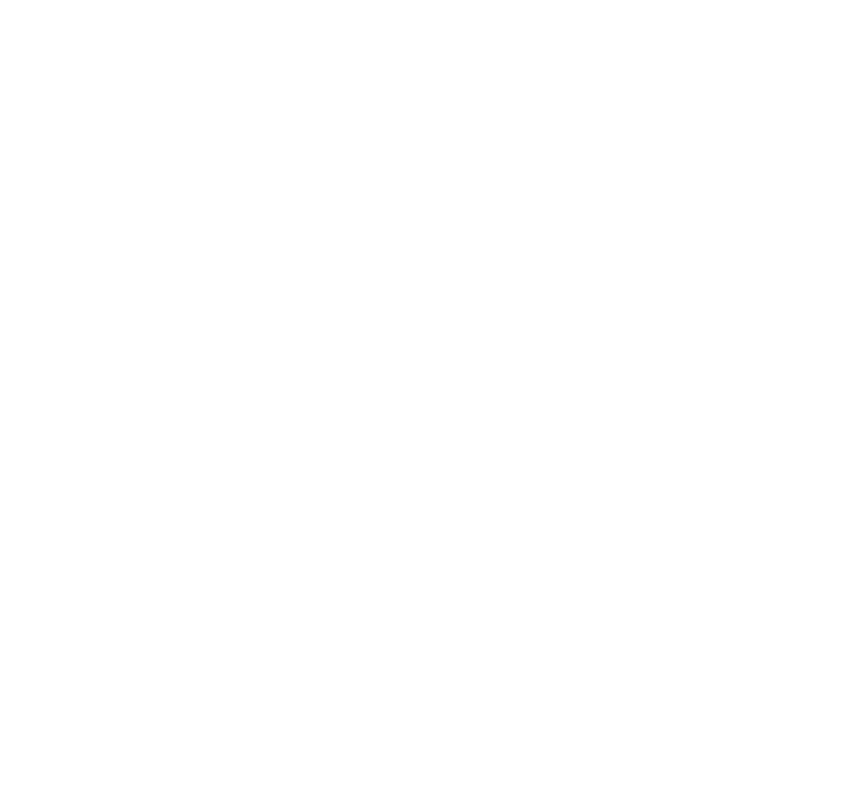
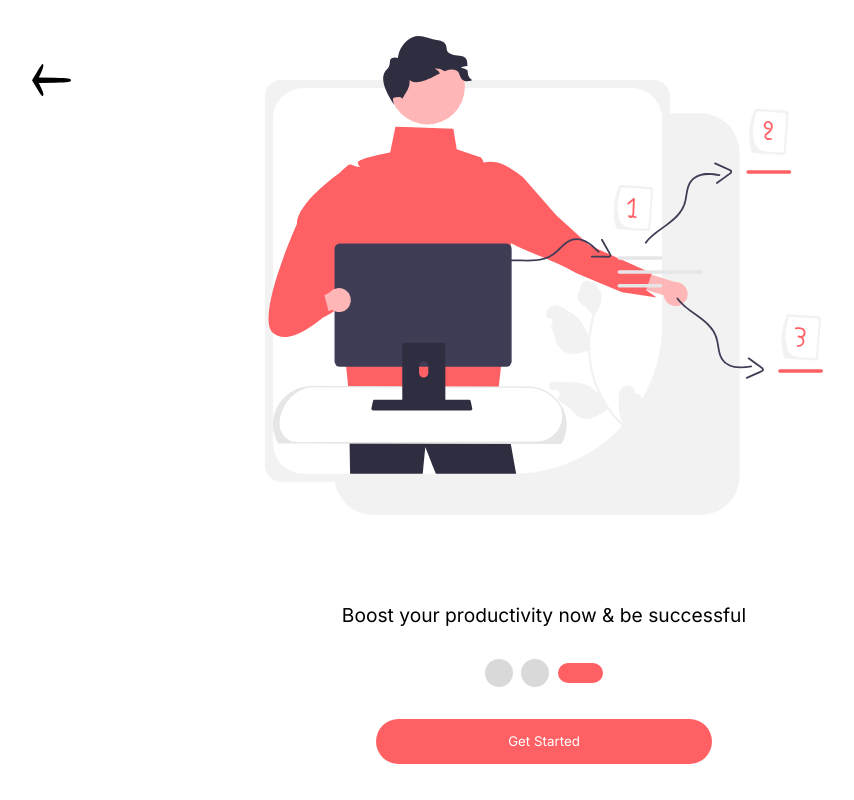
Before and after one commit to CesarBraz7/desafio-01-aws-react, a plain HTML site: page desafio-01/pages/apresentacao/tela4/index.html in a window 1280 px wide. Shown: the whole page, without its empty margins (96-950 px from the left). Drawn offline with Linux system fonts and the light colour scheme.

Commit message:
:sparkles: feat: add tela 4

```diff
--- a/desafio-01/pages/apresentacao/tela3/style.css
+++ b/desafio-01/pages/apresentacao/tela3/style.css
@@ -36,7 +36,7 @@ main{
 }
 
 #img1{
-    width: 80%;
+    width: 90%;
     margin-bottom: 7vh;
 }
 
--- a/desafio-01/pages/apresentacao/tela4/index.html
+++ b/desafio-01/pages/apresentacao/tela4/index.html
@@ -7,7 +7,23 @@
     <title>Pomo</title>
 </head>
 <body>
-
+    <nav id="arrow-left-box">
+        <button id="arrow-left">
+            <img src="../../../assets/icons/arrow-left.svg" alt="arrow-left">
+        </button>
+    </nav>
+    <main>
+        <div id="content">
+            <img src="../../../assets/imgs/image3.svg" alt="img1" id="img1">
+            <span>Boost your productivity now & be successful</span>
+            <div id="markers">
+                <button></button>
+                <button></button>
+                <button id="selected"></button>
+            </div>
+            <button id="next">Get Started</button>
+        </div>
+    </main>
 
     <script src="script.js"></script>
 </body>
--- a/desafio-01/pages/apresentacao/tela4/style.css
+++ b/desafio-01/pages/apresentacao/tela4/style.css
@@ -1 +1,85 @@
 @import url('https://fonts.googleapis.com/css2?family=Inter:ital,opsz,wght@0,14..32,100..900;1,14..32,100..900&display=swap');
+
+:root{
+    --btn-color: #FF6064;
+    --marker-color: #D9D9D9;
+}
+
+*{
+    margin: 0;
+    padding: 0;
+    box-sizing: border-box;
+    font-family: 'Inter', sans-serif;
+}
+
+main{
+    width: 100vw;
+    height: 100vh;
+    display: flex;
+    align-items: center;
+    justify-content: center;
+}
+
+#arrow-left{
+    background: none;
+    border: none;
+}
+
+#arrow-left img{
+    width: 39px;
+}
+
+#arrow-left-box{
+    position: absolute;
+    margin-top: 5vw;
+    margin-left: 10vw;
+}
+
+#img1{
+    width: 60%;
+    margin-bottom: 7vh;
+}
+
+span{
+    font-size: larger;
+}
+
+#content{
+    display: flex;
+    align-items: center;
+    justify-content: space-between;
+    flex-direction: column;
+    gap: 4vh;
+}
+
+#markers{
+    display: flex;
+    align-items: center;
+    justify-content: space-around;
+    width: 127px;
+}
+
+#markers button{
+    border: none;
+    background-color: var(--marker-color);
+    border-radius: 50px;
+    width: 28px;
+    height: 28px;
+}
+
+#markers #selected{
+    border: none;
+    background-color: var(--btn-color);
+    border-radius: 10px;
+    width: 45px;
+    height: 20px;
+}
+
+#next{
+    width: 336px;
+    height: 45px;
+    border: none;
+    background-color: var(--btn-color);
+    color: white;
+    border-radius: 25px;
+}
```
Also changed, not shown: desafio-01/pages/apresentacao/tela3/index.html (+2 -2 lines).
